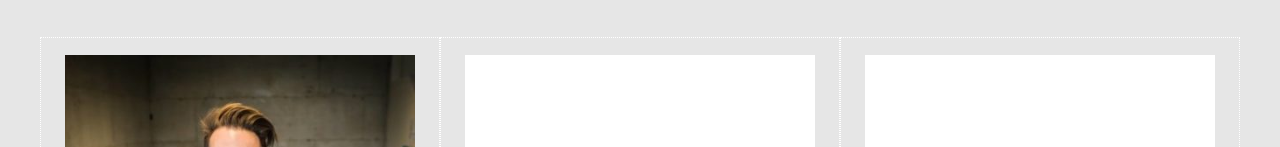
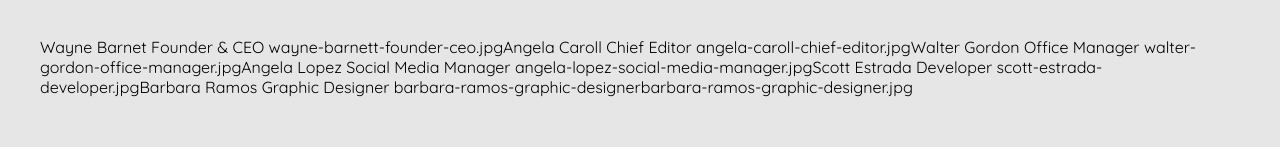
Before and after one commit to EnricoNapolitano/js-our-team, a plain HTML site: page index.html in a window 1280 px wide. Shown: the part 153-300 px from the top of the page. Drawn offline with Linux system fonts and the light colour scheme.

Commit message:
team's info printed on page as string

```diff
--- a/css/style.css
+++ b/css/style.css
@@ -33,6 +33,7 @@ img {
 }
 .row {
     display: flex;
+    justify-content: center;
     flex-wrap: wrap;
 }
 .col {
--- a/index.html
+++ b/index.html
@@ -22,7 +22,8 @@
             <p>Lorem ipsum dolor sit amet consectetur adipisicing elit. Assumenda, asperiores non. Ipsam mollitia quaerat ex ad rerum.</p>
         </div>
         <div id="team-members" class="row">
-            <div class="col">
+
+            <!-- <div class="col">
                 <div class="card">
                     <img src="img/wayne-barnett-founder-ceo.jpg" alt="wayne-barnett-founder-ceo">
                     <h3>Wayne Barnett</h3>
@@ -43,7 +44,8 @@
             </div>
             <div class="col">
                 <div class="card"></div>
-            </div>
+            </div> -->
+
         </div>
     </section>
 
--- a/js/script.js
+++ b/js/script.js
@@ -61,4 +61,5 @@ for (let i = 0; i < infoTeamArray.length; i++){
     console.log(infoTeam.name);
     console.log(infoTeam.role);
     console.log(infoTeam.image);
+    teamMembers.innerHTML += `${infoTeam.name} ${infoTeam.role} ${infoTeam.image}`;
 }
```
